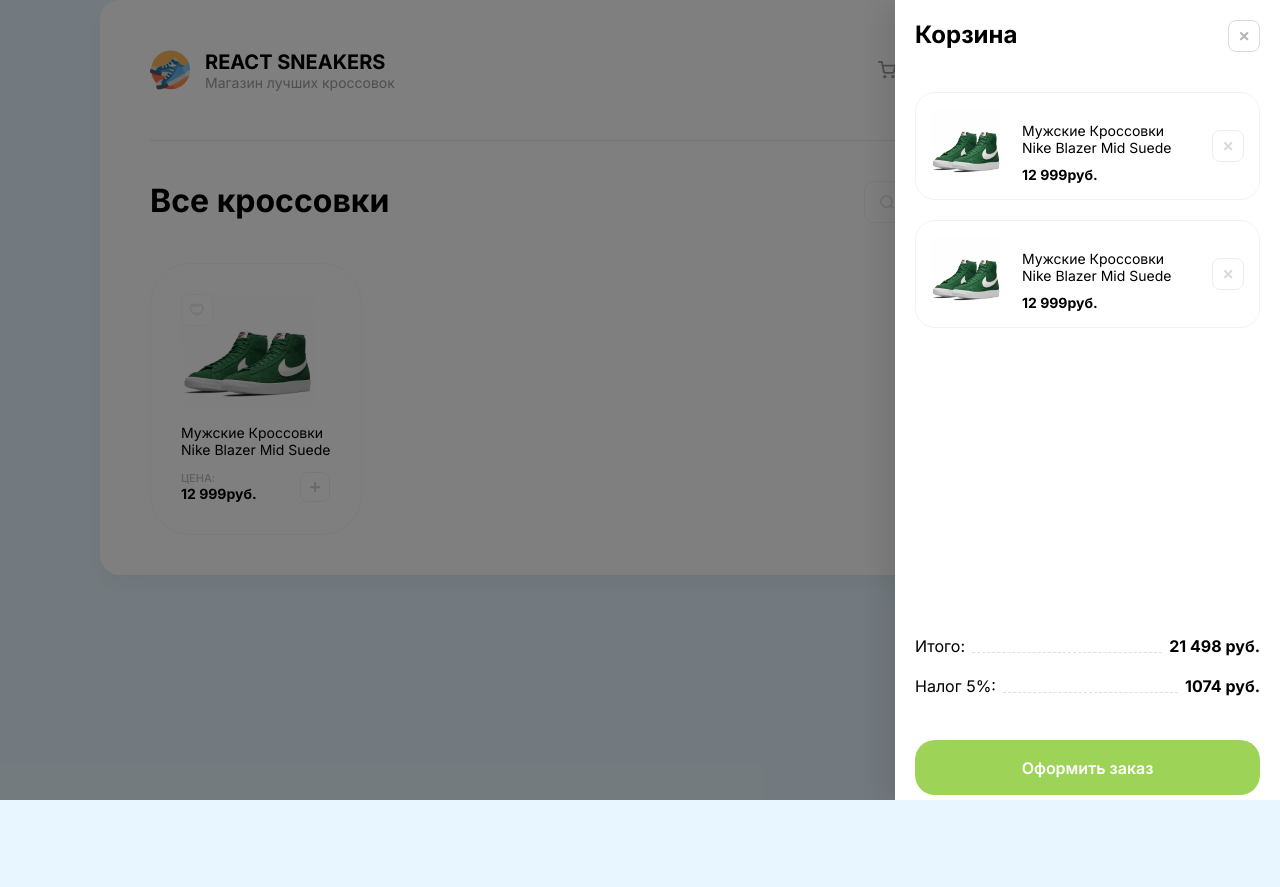
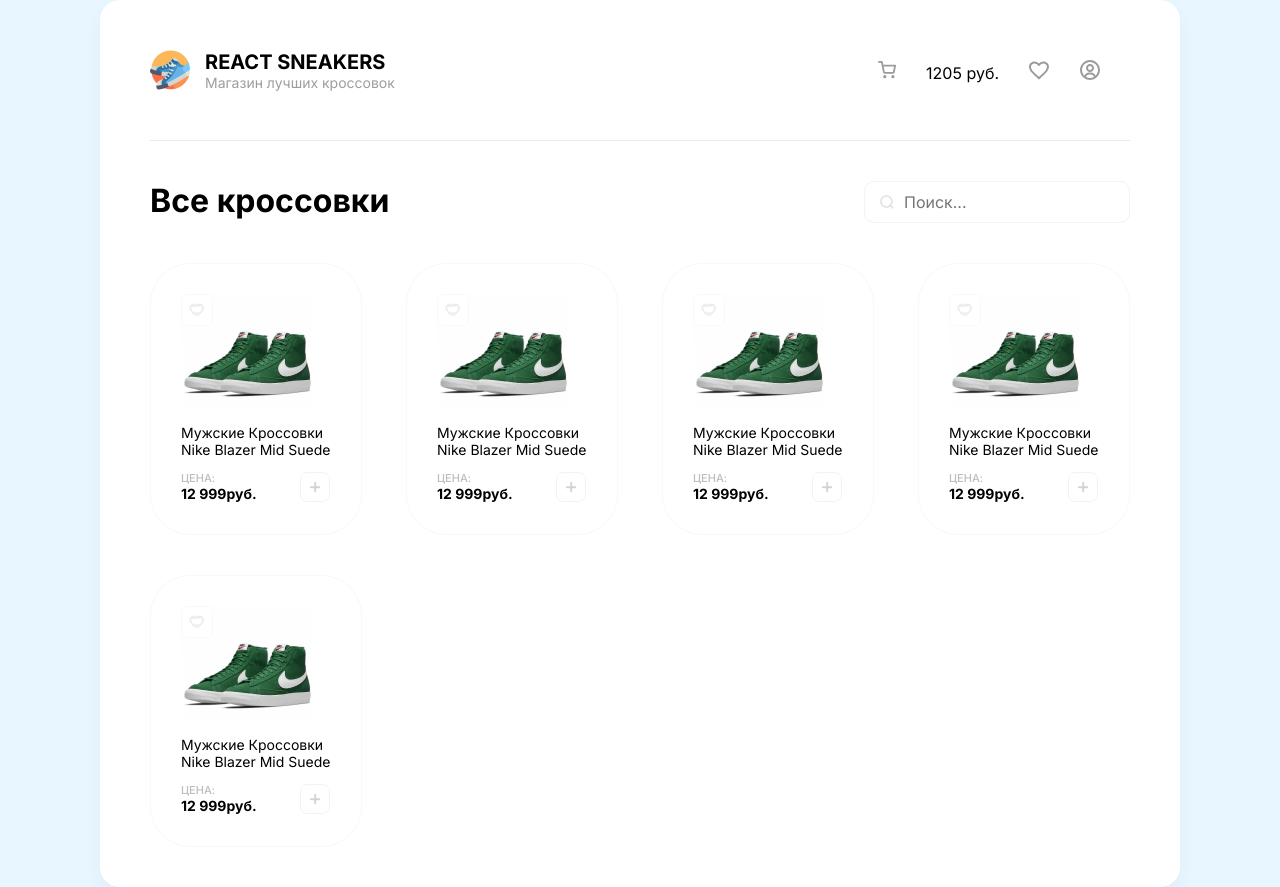
Before and after one commit to Maximsudakov92/React-Sneakers, a React (Create React App) app in the folder react-sneakers/: page / in a window 1280 px wide. Before the commit the page ends 800 px from the top, so only its background shows below. Built offline with nearby package versions, Linux system fonts and the light colour scheme.

Commit message:
feat: create components Card & Drawer

```diff
--- a/react-sneakers/src/App.js
+++ b/react-sneakers/src/App.js
@@ -1,74 +1,12 @@
-
-
-
+import Card from './components/Card';
+import Header from './components/Header';
+import Drawer from './components/Drawer';
 function App() {
   return (
     <div className="app">
       <div className="wrapper">
-        <div className="overlay">
-          <div className="drawerCart">
-            <h2>
-              Корзина
-              <img width={32} height={32} src="/img/cancel.svg" alt="cancel" />
-            </h2>
-            <div className="cartContent">
-              <div className="items">
-                <div className="cartItem">
-                  <img width={70} height={70} src="/img/sneakers/1.jpg" alt="sneakers" />
-                  <div className="cartItemInfo">
-                    <p>Мужские Кроссовки Nike Blazer Mid Suede</p>
-                    <b>12 999руб.</b>
-                  </div>
-                    <button className="cartBtnCancel">
-                      <img width={32} height={32} src="/img/cancel.svg" alt="cancel" />
-                    </button>
-                </div>
-                <div className="cartItem">
-                  <img width={70} height={70} src="/img/sneakers/1.jpg" alt="sneakers" />
-                  <div className="cartItemInfo">
-                    <p>Мужские Кроссовки Nike Blazer Mid Suede</p>
-                    <b>12 999руб.</b>
-                  </div>
-                    <button className="cartBtnCancel">
-                      <img width={32} height={32} src="/img/cancel.svg" alt="cancel" />
-                    </button>
-                </div>
-              </div>
-            </div>
-            <div className="cartBottom">
-              <ul>
-                <li>
-                  <span>Итого:</span>
-                  <div className="dashed"></div>
-                  <b>21 498 руб.</b>
-                </li>
-                <li>
-                  <span>Налог 5%:</span>
-                  <div className="dashed"></div>
-                  <b>1074 руб.</b>
-                </li>
-              </ul>
-            </div>
-            <button className="greenButton">Оформить заказ</button>
-          </div>
-        </div>
-        <header>
-          <div className="headerLeft">
-            <img width={40} height={40} src="/img/logo.png" alt="logo" />
-            <div className="headerInfo">
-              <h3>React Sneakers</h3>
-              <p>Магазин лучших кроссовок</p>
-            </div>
-          </div>
-          <ul className="headerRight">
-            <li>
-              <img width={18} height={18} src="/img/cart.svg" alt="cart" />
-              <span>1205 руб.</span>
-            </li>
-            <li><img width={21} height={19} src="/img/favorite.svg" alt="favorite"/></li>
-            <li><img width={20} height={20} src="/img/user.svg" alt="user"/></li>
-          </ul>
-        </header>
+        <Drawer />
+        <Header />
         <div className="content">
           <div className="contentTop">
             <h1>Все кроссовки</h1>
@@ -78,22 +16,11 @@
             </div>
           </div>
           <div className="cardWrapper">
-            <div className="card">
-              <div className="favorite">
-                <img width={32} height={32} src="/img/unlike.svg" alt="unlike" />
-              </div>
-              <img width={133} height={112} src="/img/sneakers/1.jpg" alt="Sneakers" />
-              <p>Мужские Кроссовки Nike Blazer Mid Suede</p>
-              <div className="cardBottom">
-                <div className="cardBottomInfo">
-                  <span>Цена:</span>
-                  <b>12 999руб.</b>
-                </div>
-                <button className="cardBtnAdd">
-                  <img width={30} height={30} src="/img/plus.svg" alt="add" />
-                </button>
-              </div>
-            </div>
+            <Card />
+            <Card />
+            <Card />
+            <Card />
+            <Card />
           </div>
         </div>
       </div>
--- /dev/null
+++ b/react-sneakers/src/components/Card.js
@@ -0,0 +1,22 @@
+function Card() {
+  return(
+    <div className="card">
+      <div className="favorite">
+        <img width={32} height={32} src="/img/unlike.svg" alt="unlike" />
+      </div>
+      <img width={133} height={112} src="/img/sneakers/1.jpg" alt="Sneakers" />
+      <p>Мужские Кроссовки Nike Blazer Mid Suede</p>
+      <div className="cardBottom">
+        <div className="cardBottomInfo">
+          <span>Цена:</span>
+          <b>12 999руб.</b>
+        </div>
+        <button className="cardBtnAdd">
+          <img width={30} height={30} src="/img/plus.svg" alt="add" />
+        </button>
+      </div>
+    </div>
+  )
+}
+
+export default Card;
--- /dev/null
+++ b/react-sneakers/src/components/Drawer.js
@@ -0,0 +1,43 @@
+function Drawer() {
+  return(
+    <div style={{display: "none"}} className="overlay">
+      <div className="drawerCart">
+        <h2>
+          Корзина
+          <img width={32} height={32} src="/img/cancel.svg" alt="cancel" />
+        </h2>
+        <div className="cartContent">
+          <div className="items">
+            <div className="cartItem">
+              <img width={70} height={70} src="/img/sneakers/1.jpg" alt="sneakers" />
+              <div className="cartItemInfo">
+                <p>Мужские Кроссовки Nike Blazer Mid Suede</p>
+                <b>12 999руб.</b>
+              </div>
+              <button className="cartBtnCancel">
+                <img width={32} height={32} src="/img/cancel.svg" alt="cancel" />
+              </button>
+            </div>
+          </div>
+        </div>
+        <div className="cartBottom">
+          <ul>
+            <li>
+              <span>Итого:</span>
+              <div className="dashed"></div>
+              <b>21 498 руб.</b>
+            </li>
+            <li>
+              <span>Налог 5%:</span>
+              <div className="dashed"></div>
+              <b>1074 руб.</b>
+            </li>
+          </ul>
+        </div>
+        <button className="greenButton">Оформить заказ</button>
+      </div>
+    </div>
+  )
+}
+
+export default Drawer;
--- /dev/null
+++ b/react-sneakers/src/components/Header.js
@@ -0,0 +1,23 @@
+function Header() {
+  return(
+    <header>
+      <div className="headerLeft">
+        <img width={40} height={40} src="/img/logo.png" alt="logo" />
+        <div className="headerInfo">
+          <h3>React Sneakers</h3>
+          <p>Магазин лучших кроссовок</p>
+        </div>
+      </div>
+      <ul className="headerRight">
+        <li>
+          <img width={18} height={18} src="/img/cart.svg" alt="cart" />
+          <span>1205 руб.</span>
+        </li>
+        <li><img width={21} height={19} src="/img/favorite.svg" alt="favorite"/></li>
+        <li><img width={20} height={20} src="/img/user.svg" alt="user"/></li>
+      </ul>
+    </header>
+  )
+}
+
+export default Header;
```
